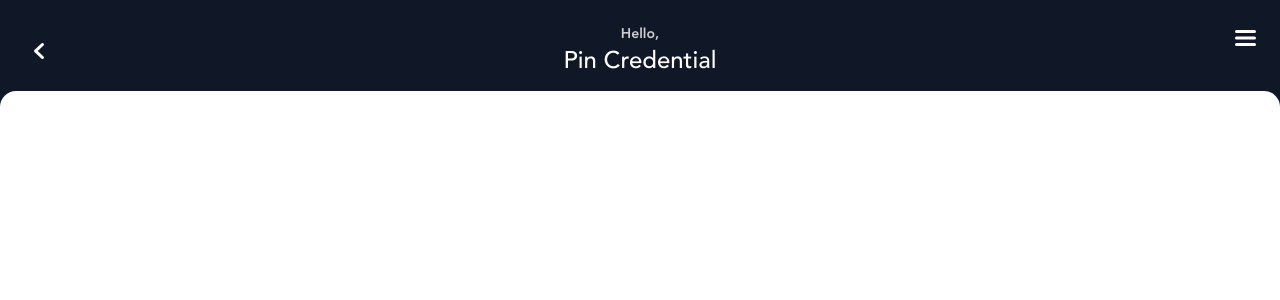
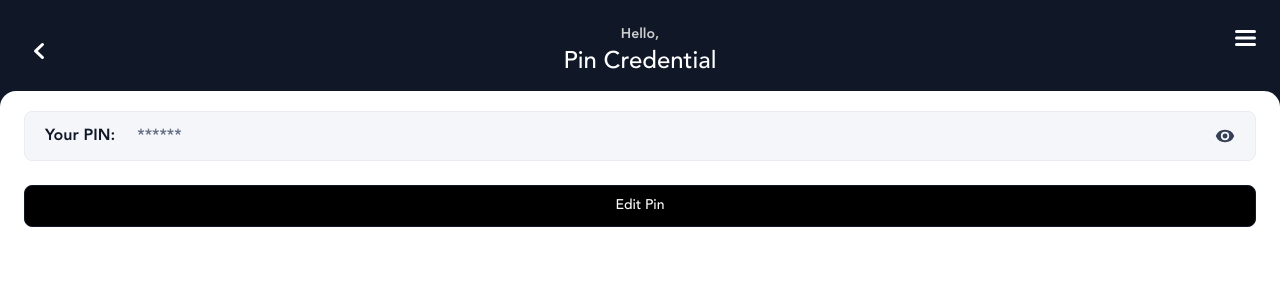
Before and after one commit to Shreenidhi-HS/OloidUserProfile, a React (Vite) app: page /credentials/pin in a window 1280 px wide. Shown: the top 300 px of the page. Built offline with nearby package versions, Linux system fonts and the light colour scheme.

Commit message:
pin component

```diff
--- /dev/null
+++ b/src/components/button/createBtn.tsx
@@ -0,0 +1,27 @@
+interface ButtonProps {
+  text: string;
+  onClick?: () => void;
+  variant?: "primary" | "secondary";
+  className?: string;
+}
+
+function CreateBtn({ text, onClick, variant, className }: ButtonProps) {
+  return (
+    <>
+      <button
+        onClick={onClick}
+        className={`relative rounded-lg font-avenirMedium text-sm m-auto border-[1px] border-ObsidianDarkBlue py-[0.625rem] cursor-pointer w-full
+          ${variant === "primary" && "bg-[#000000] text-white"}
+          ${
+            variant === "secondary" &&
+            "bg-[white] text-[#000000] border-[black]"
+          }
+          ${className}`}
+      >
+        {text}
+      </button>
+    </>
+  );
+}
+
+export default CreateBtn;
--- a/src/components/pin.tsx
+++ b/src/components/pin.tsx
@@ -1,5 +1,22 @@
+import CreateBtn from "./button/createBtn";
+
 const Pin = () => {
-  return <div></div>;
+  return (
+    <div className="flex flex-col gap-6">
+      <div className="flex items-center justify-between bg-GlassBluishGrey border border-LightBluishGrey px-5 py-3 rounded-[0.5rem]">
+        <div className="flex items-center gap-[1.375rem]">
+          <p className="font-avenirHeavy text-base text-ObsidianDarkBlue">
+            Your PIN:
+          </p>
+          <p className="font-avenirHeavy text-base text-BluishGrey">******</p>
+        </div>
+        <img src="/assets/eye.svg" alt="" />
+      </div>
+      <div className="w-full text-end">
+        <CreateBtn text="Edit Pin" variant="primary" className="w-[5.625rem]" />
+      </div>
+    </div>
+  );
 };
 
 export default Pin;
```
Also changed, not shown: public/assets/eye.svg (added).
